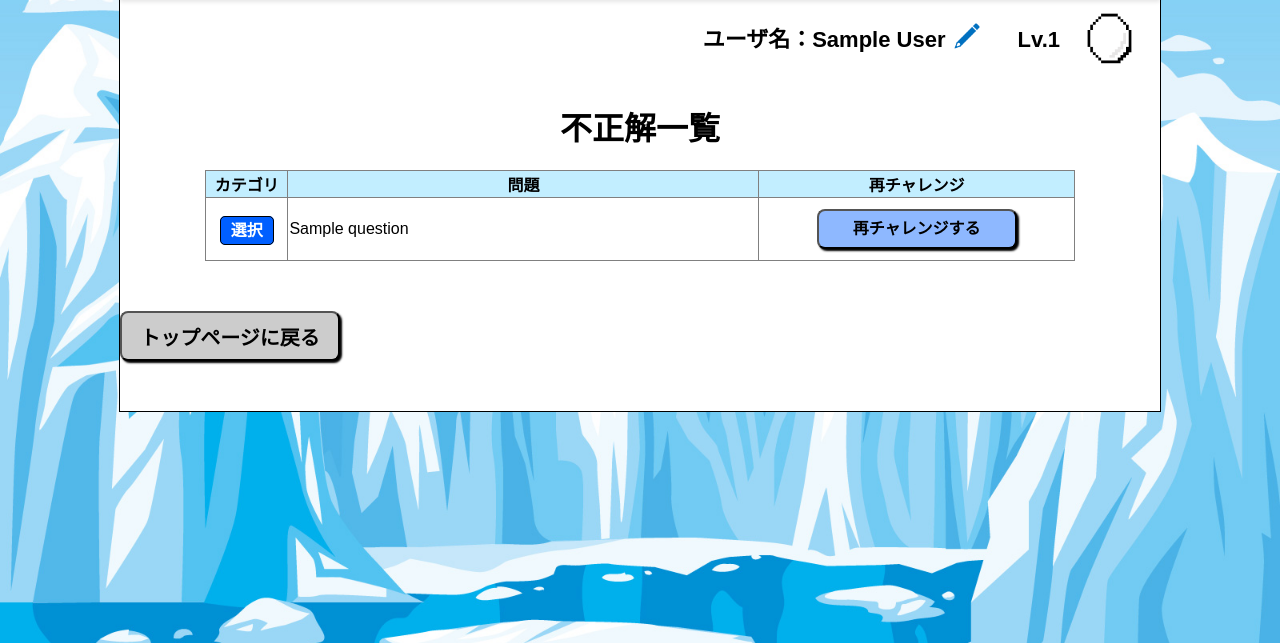
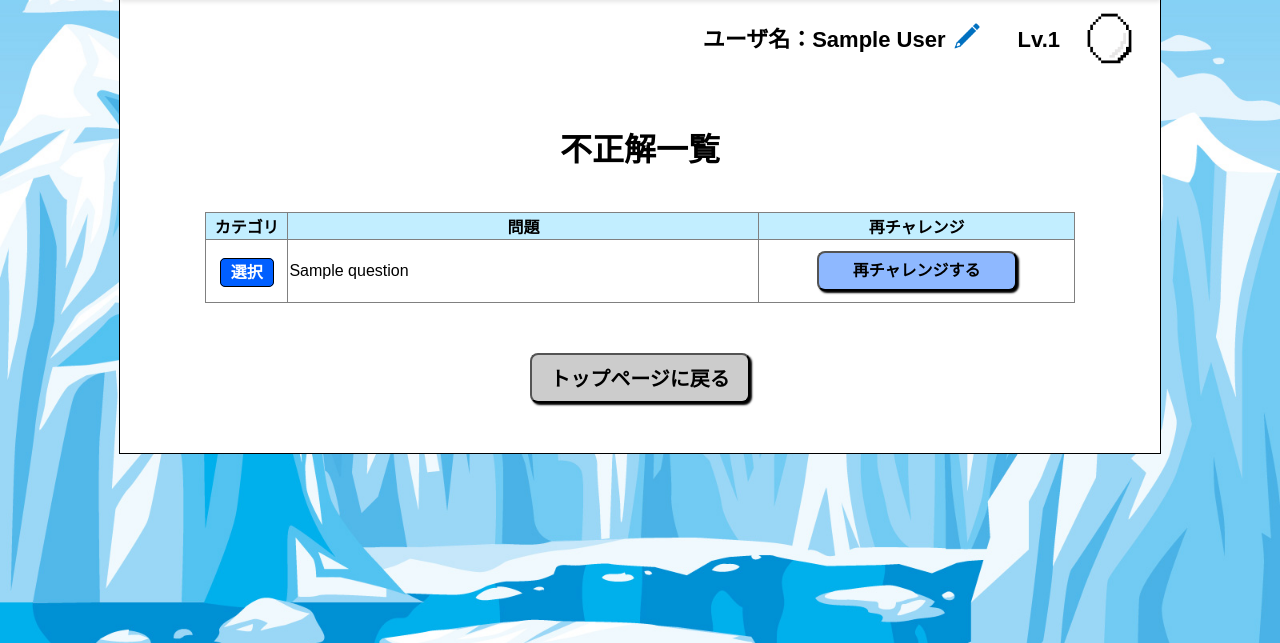
Before and after one commit to Spring-Hackathon-2025-B-Team/LinuQz, a Django app: page /history/incorrect/ in a window 1280 px wide. Shown: the part 60-703 px from the top of the page. Run offline with Django 5.2, Linux system fonts and the light colour scheme; a user stored in the database is signed in; tables that the repository leaves empty hold one stand-in row (values such as "Sample post").

Commit message:
fix:レイアウト不具合の修正

```diff
--- a/static/css/stylesheets.css
+++ b/static/css/stylesheets.css
@@ -281,8 +281,8 @@ header {
 }
 
 .question-text{
-    height:120px;
-    background-color: #D9E5FF;
+    height:150px;
+    background-color: #D7EEFF;
 }
 
 .timer-area{
@@ -548,6 +548,14 @@ header {
 
 
 /* 不正解画面 */
+.incorrect_container{
+    margin:50px auto;
+    display: flex;
+    flex-direction: column;
+    justify-content: center;
+    align-items: center;
+}
+
 .double-button-area{
     display: flex;
     justify-content: center;
--- a/templates/history/incorrect.html
+++ b/templates/history/incorrect.html
@@ -3,7 +3,7 @@
 
 {% block content %}
 
-    <div class="question_container">
+    <div class="incorrect_container">
 
         <h1>不正解一覧</h1>
 
```
